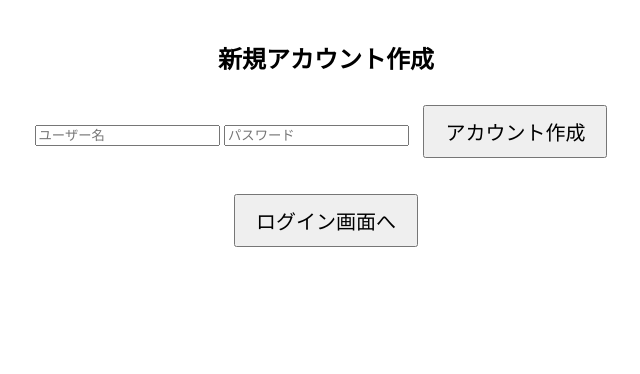
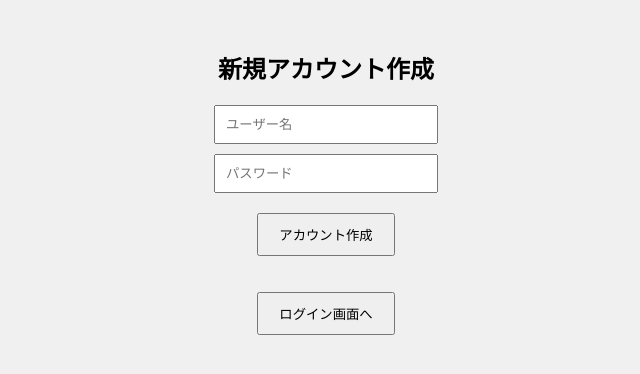
Before and after one commit to takoika3/clicker-game, a plain HTML site: page index.html in a window 1280 px wide. Shown: the whole page, without its empty margins (314-954 px from the left). Drawn offline with Linux system fonts and the light colour scheme.

Commit message:
Refactor CSS styles for layout and appearance
Updated styles for body, input, and button elements. Added background color and adjusted margins.

```diff
--- a/style.css
+++ b/style.css
@@ -1,21 +1,25 @@
 body {
+  font-family: sans-serif;
   text-align: center;
-  font-family: sans-serif;
-  margin-top: 40px;
+  background: #f0f0f0;
 }
 
-#score {
-  font-size: 48px;
-  margin: 20px;
+#loginScreen, #signupScreen, #gameScreen {
+  margin-top: 50px;
+}
+
+input {
+  display: block;
+  margin: 10px auto;
+  padding: 10px;
+  width: 200px;
 }
 
 button {
-  font-size: 20px;
   padding: 10px 20px;
   margin: 10px;
-  cursor: pointer;
 }
 
 .upgrade {
-  margin: 20px 0;
+  margin: 20px;
 }
```
